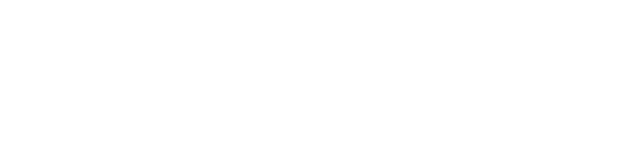
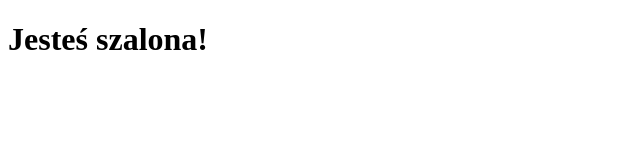
Before and after one commit to Mateusz-Kirmuc/kodilla_project_7_4, a plain HTML site: page index.html in a window 1280 px wide. Shown: the whole page, without its empty margins (0-640 px from the left). Drawn offline with Linux system fonts and the light colour scheme.

Commit message:
Add song title

```diff
--- a/index.html
+++ b/index.html
@@ -7,5 +7,6 @@
   <title>Simple page with song lyrics.</title>
 </head>
 <body>
+  <h1>Jesteś szalona!</h1>
 </body>
 </html>
```
